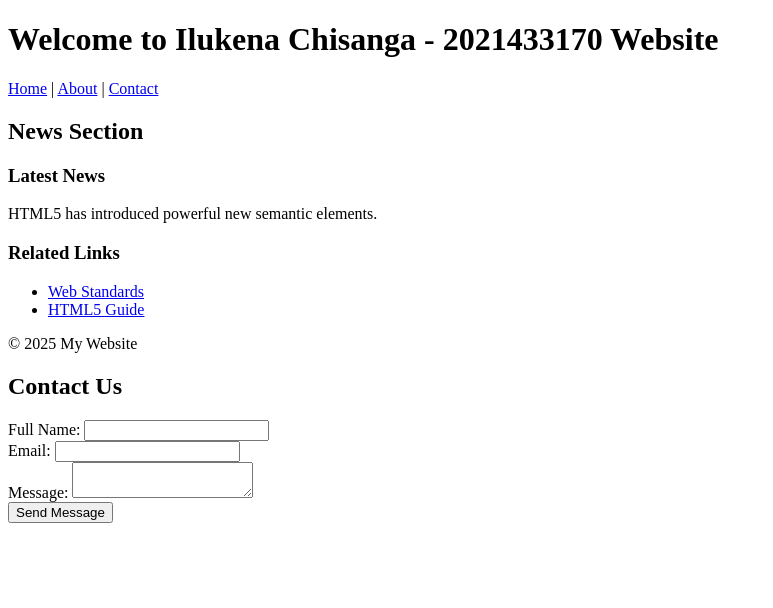
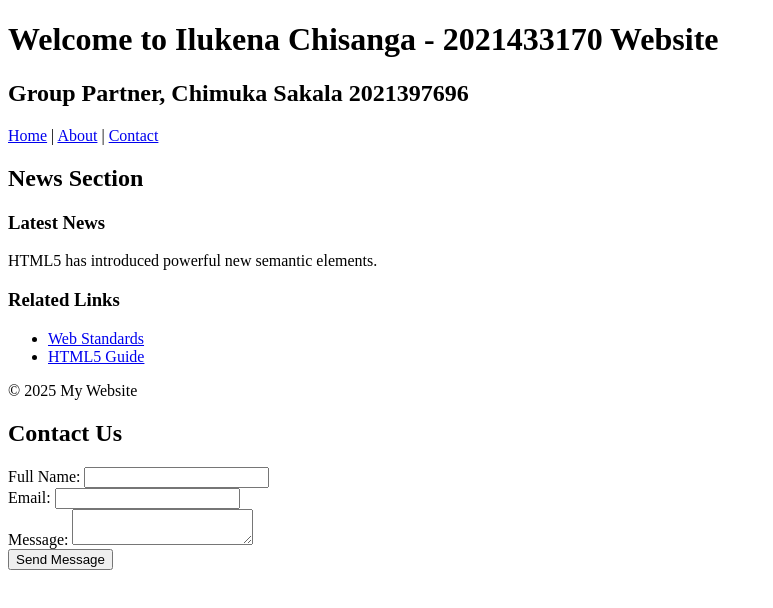
Before and after one commit to ilu02/lab2-html., a plain HTML site: page index.html in a window 1280 px wide. Shown: the whole page, without its empty margins (0-773 px from the left). Drawn offline with Linux system fonts and the light colour scheme.

Commit message:
Updated index.html to include partners credentials

```diff
--- a/index.html
+++ b/index.html
@@ -8,6 +8,7 @@
 <body>
     <header>
         <h1>Welcome to Ilukena Chisanga - 2021433170 Website</h1>
+        <h2>Group Partner, Chimuka Sakala 2021397696</h2>
         <nav>
             <a href="#">Home</a> |
             <a href="#">About</a> |
```
